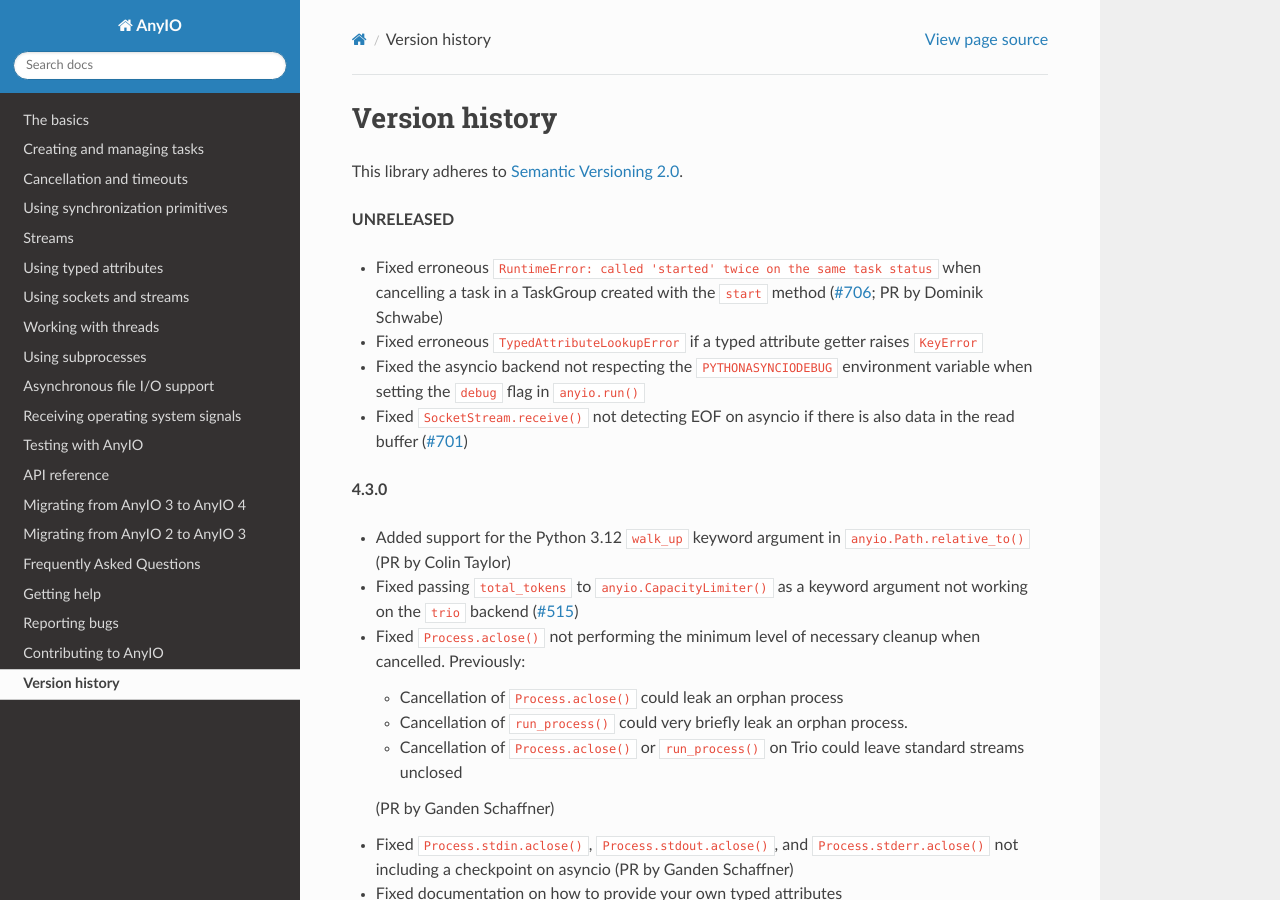
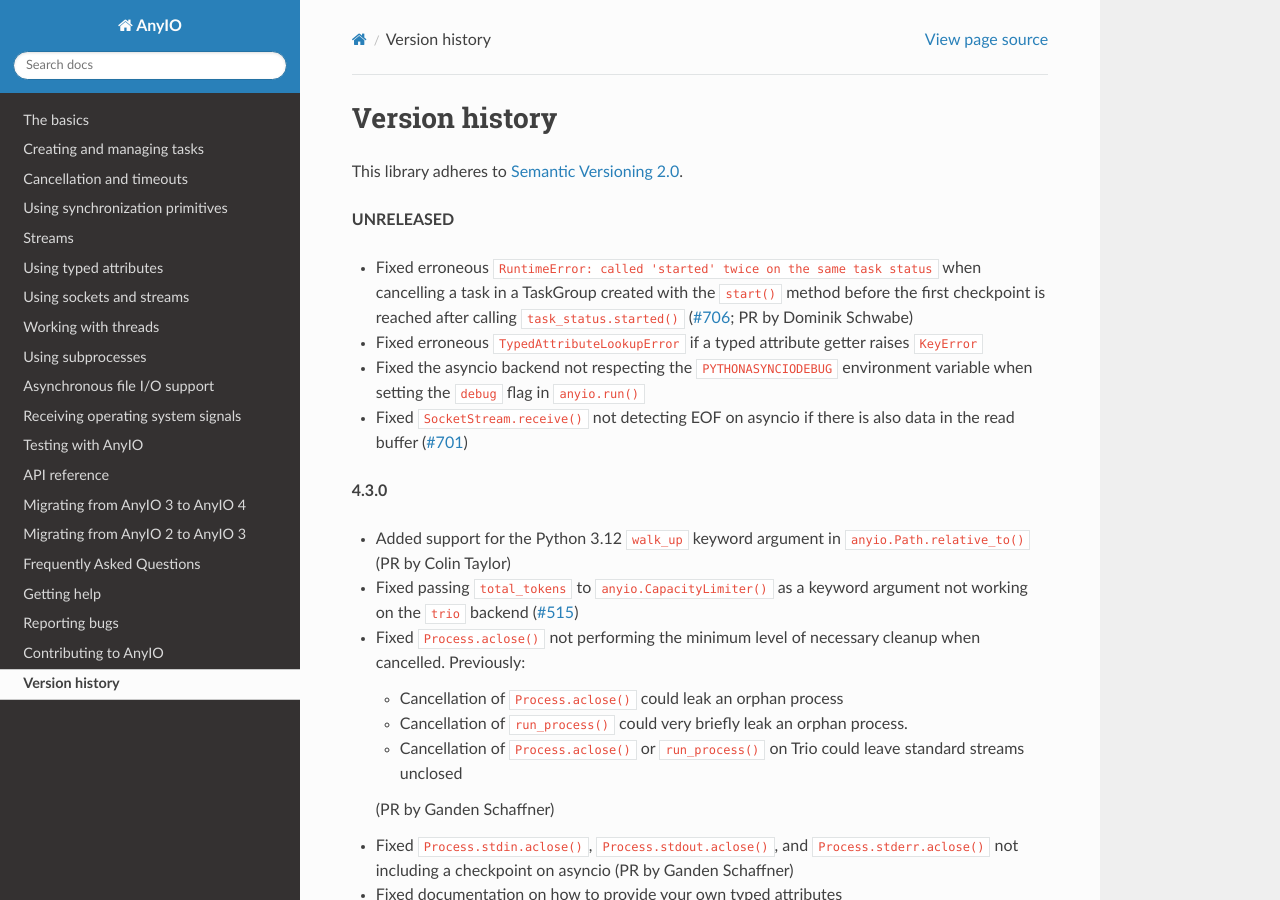
Before and after one commit to agronholm/anyio, a Sphinx documentation site: the page built from docs/versionhistory.rst, in a window 1280 px wide and 900 px high. Built offline with Sphinx 7.4.7 and the Read the Docs theme 2.0.0, drawn with Linux system fonts in a browser that asks for light colours; the version number could not be read and is left out.

Commit message:
Update versionhistory.rst

```diff
--- a/docs/versionhistory.rst
+++ b/docs/versionhistory.rst
@@ -6,7 +6,8 @@ This library adheres to `Semantic Versioning 2.0 <http://semver.org/>`_.
 **UNRELEASED**
 
 - Fixed erroneous ``RuntimeError: called 'started' twice on the same task status``
-  when cancelling a task in a TaskGroup created with the ``start`` method
+  when cancelling a task in a TaskGroup created with the ``start()`` method before
+  the first checkpoint is reached after calling ``task_status.started()``
   (`#706 <https://github.com/agronholm/anyio/issues/706>`_; PR by Dominik Schwabe)
 - Fixed erroneous ``TypedAttributeLookupError`` if a typed attribute getter raises
   ``KeyError``
```
